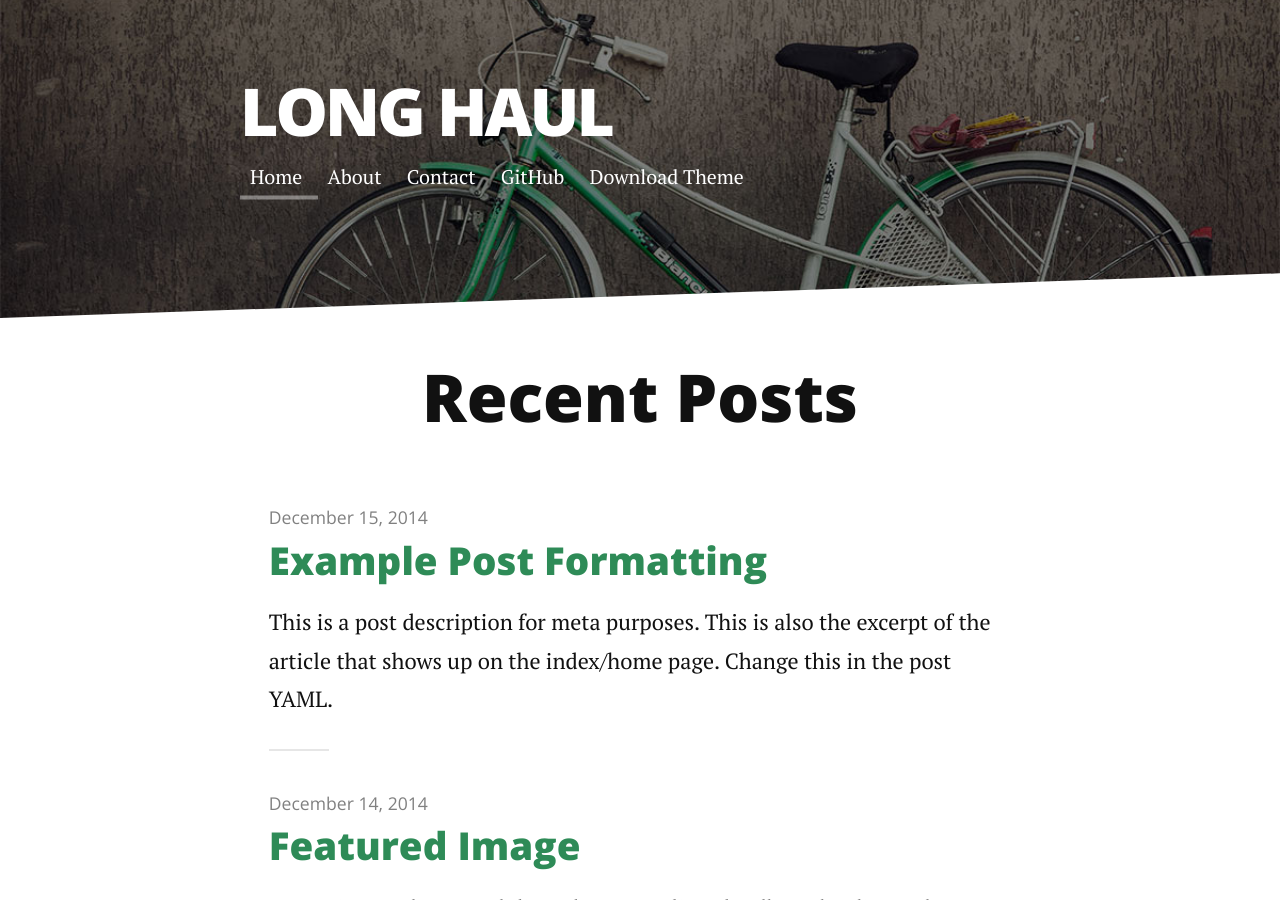
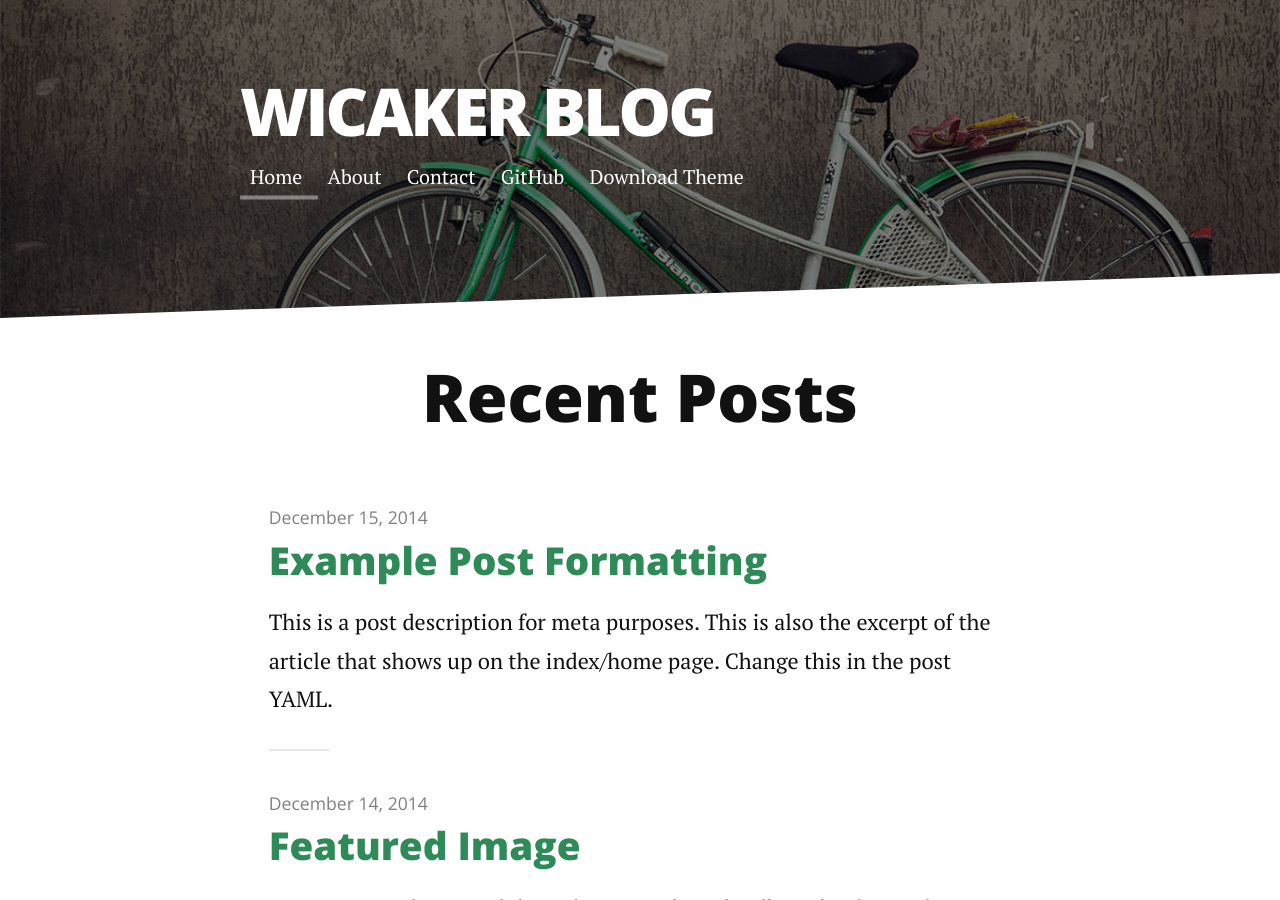
Before and after one commit to wicaker/portfolio-bootstrap-javascript, a Jekyll site: the page built from blog/index.html, in a window 1280 px wide and 900 px high. Built offline with Jekyll 4.4.1, drawn with Linux system fonts in a browser that asks for light colours; nearby versions of some CDN libraries; the list of posts is cut into pages by our own code.

Commit message:
add blog theme

```diff
--- a/blog/_config.yml
+++ b/blog/_config.yml
@@ -1,7 +1,7 @@
-title: Long Haul
-description: Long Form Jekyll theme built with SASS / COMPASS / SUSY
+title: Wicaker Blog
+description: Anything about me and my journey
 
-url: http://brianmaierjr.github.com/long-haul
+url: https://wicaker.github.io/blog
 baseurl: ""
 paginate_path: "blog/page:num/"
 permalink: blog/:title/
```
